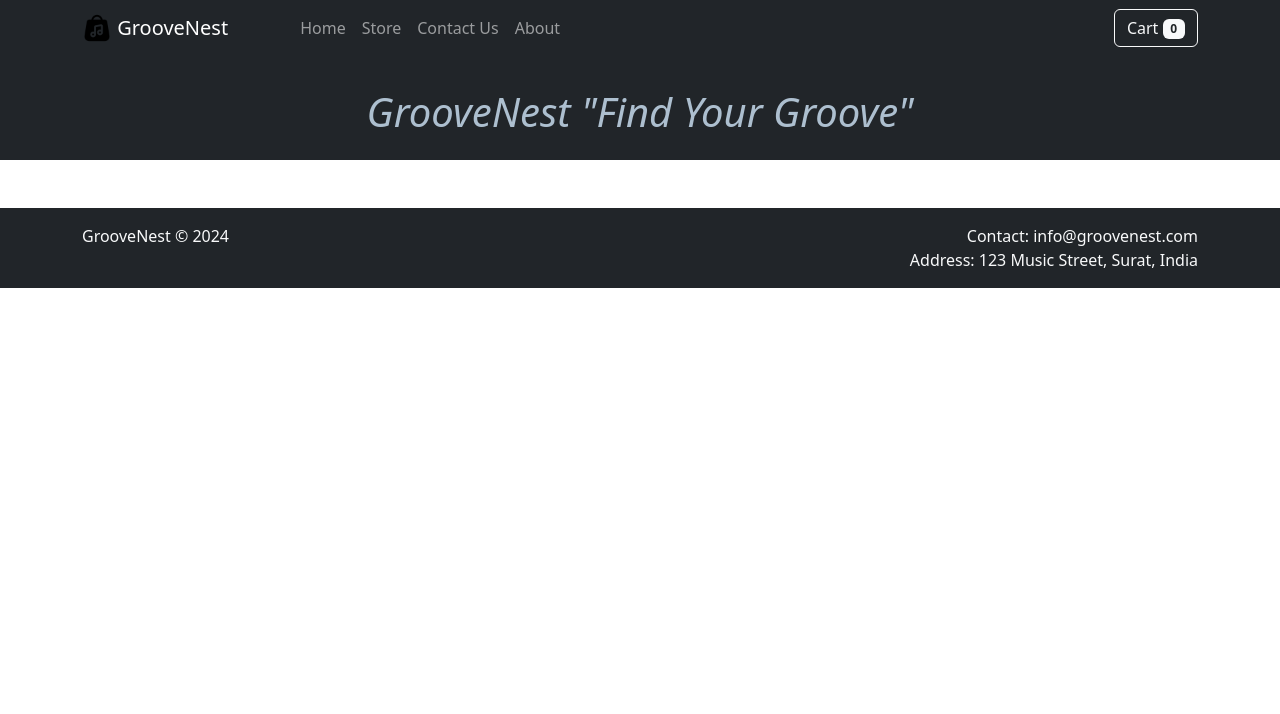
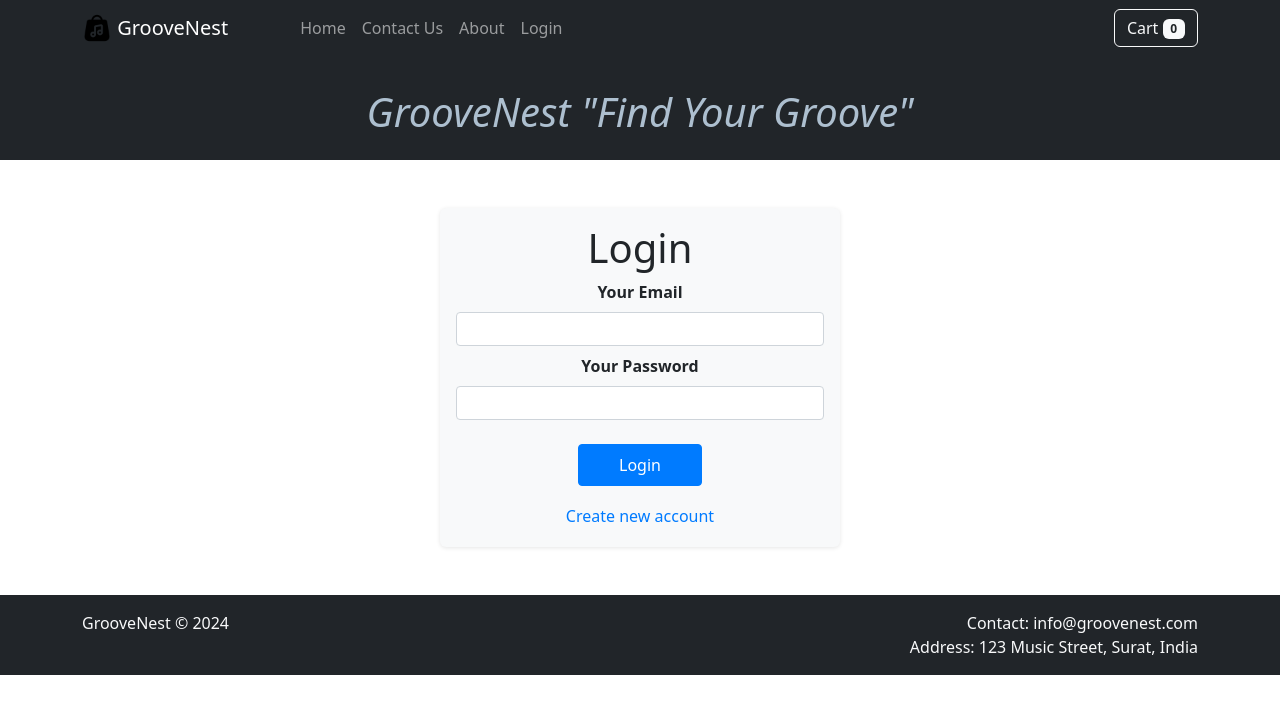
Before and after one commit to hrd05/E-Comm, a React (Create React App) app: page /login in a window 1280 px wide. Shown: the top 714 px of the page. Built offline with nearby package versions, Linux system fonts and the light colour scheme.

Commit message:
added login feature

```diff
--- a/src/App.js
+++ b/src/App.js
@@ -1,7 +1,9 @@
 
 // import { Container } from 'react-bootstrap';
 // import { Fragment } from 'react';
-import { BrowserRouter as Router, Routes, Route } from 'react-router-dom';
+import { BrowserRouter as Router, Routes, Route, Navigate } from 'react-router-dom';
+import { useContext } from 'react';
+import AuthContext from './Store/auth-context';
 import './App.css';
 import NavbarComponent from './components/Navbar/NavbarComponent';
 import AlbumList from './components/AlbumList';
@@ -11,6 +13,8 @@ import AboutPage from './components/Navbar/AboutPage';
 import Footer from './components/Footer';
 import Home from './components/Home';
 import ContactUs from './components/ContactUs';
+import AuthForm from './components/AuthForm';
+// import ProductDetail from './components/ProductDetail';
 
 const productsArr = [
   {
@@ -47,6 +51,8 @@ const productsArr = [
 
 function App() {
 
+  const authCtx = useContext(AuthContext);
+
 
   return (
     <CartProvider >
@@ -56,8 +62,10 @@ function App() {
           <Route path="/" element={<Home />} />
           <Route path="/contact-us" element={<ContactUs />} />
           <Route path="/home" element={<Home />} />
-          <Route path="/store" element={<AlbumList productsArr={productsArr} />} />
+          <Route path="/store" element={authCtx.isLogin ? <AlbumList productsArr={productsArr} /> : <Navigate to='/login' />} />
           <Route path="/about" element={<AboutPage />} />
+          <Route path='/login' element={<AuthForm />} />
+          {/* <Route path="/products/:id" element={<ProductDetail />} /> */}
         </Routes>
         <Footer />
       </Router>
--- /dev/null
+++ b/src/Store/auth-context.js
@@ -0,0 +1,43 @@
+import React, { useState } from "react";
+
+
+const AuthContext = React.createContext({
+    token: '',
+    isLogin: false,
+    login: (token) => { },
+    logout: () => { }
+})
+
+export const AuthContextProvider = (props) => {
+    const initialToken = localStorage.getItem('token');
+    const [token, setToken] = useState(initialToken);
+
+    const isUserLoggedIn = !!token;
+    // console.log(isUserLoggedIn);
+
+    const loginHandler = (token) => {
+        setToken(token);
+        localStorage.setItem('token', token);
+    }
+
+    const logoutHandler = () => {
+        setToken(null);
+        localStorage.removeItem('token');
+    }
+
+    const authContext = {
+        token: token,
+        isLogin: isUserLoggedIn,
+        login: loginHandler,
+        logout: logoutHandler
+    }
+
+    return (
+        <AuthContext.Provider value={authContext} >
+            {props.children}
+        </AuthContext.Provider>
+    )
+
+}
+
+export default AuthContext;
--- /dev/null
+++ b/src/components/AuthForm.js
@@ -0,0 +1,100 @@
+import { useState, useRef, useContext } from 'react';
+import classes from './AuthForm.module.css';
+import AuthContext from '../Store/auth-context';
+import { useNavigate } from 'react-router-dom';
+
+const AuthForm = () => {
+  const emailInputRef = useRef();
+  const passInputRef = useRef();
+  const [loading, setLoading] = useState(false);
+  const [isLogin, setIsLogin] = useState(true);
+  const authCtx = useContext(AuthContext);
+  const navigate = useNavigate();
+
+  const switchAuthModeHandler = () => {
+    setIsLogin((prevState) => !prevState);
+  };
+
+  const submitHandler = (event) => {
+    event.preventDefault();
+    const enteredEmail = emailInputRef.current.value;
+    const enteredPass = passInputRef.current.value;
+    setLoading(true);
+    // console.log(enteredEmail, enteredPass);
+    let url;
+    if (isLogin) {
+      url = 'https://identitytoolkit.googleapis.com/v1/accounts:signInWithPassword?key=AIzaSyBmFQ6auuxLz_r89VDTS1vfvmwLFi2modU'
+
+    }
+    else {
+      url = 'https://identitytoolkit.googleapis.com/v1/accounts:signUp?key=AIzaSyBmFQ6auuxLz_r89VDTS1vfvmwLFi2modU';
+    }
+    fetch(url,
+      {
+        method: 'POST',
+        body: JSON.stringify({
+          email: enteredEmail,
+          password: enteredPass,
+          returnSecureToken: true
+        }),
+        headers: {
+          'Content-Type': 'application/json'
+        }
+      }
+    ).then((res) => {
+      setLoading(false);
+      if (res.ok) {
+        return res.json();
+      }
+      else {
+        return res.json().then((data) => {
+          throw new Error(data.error.message);
+        })
+      }
+    })
+      .then((data) => {
+        // console.log(data.idToken);
+        authCtx.login(data.idToken);
+        navigate('/store');
+      })
+      .catch((err) => {
+        alert(err);
+      })
+  }
+
+  return (
+    <section className={classes.auth}>
+      <h1>{isLogin ? 'Login' : 'Sign Up'}</h1>
+      <form >
+        <div className={classes.control}>
+          <label htmlFor='email'>Your Email</label>
+          <input type='email' id='email' required ref={emailInputRef} />
+        </div>
+        <div className={classes.control}>
+          <label htmlFor='password'>Your Password</label>
+          <input
+            type='password'
+            id='password'
+            required
+            ref={passInputRef}
+          />
+        </div>
+        <div className={classes.actions}>
+          {!loading && <button onClick={submitHandler} >
+            {isLogin && !loading ? 'Login' : 'Create Account'}
+          </button>}
+          {loading && <p>Sending request...</p>}
+          <button
+            type='button'
+            className={classes.toggle}
+            onClick={switchAuthModeHandler}
+          >
+            {isLogin ? 'Create new account' : 'Login with existing account'}
+          </button>
+        </div>
+      </form>
+    </section>
+  );
+};
+
+export default AuthForm;
--- /dev/null
+++ b/src/components/AuthForm.module.css
@@ -0,0 +1,74 @@
+/* AuthForm.css */
+.auth {
+  margin: 3rem auto;
+  width: 95%;
+  max-width: 25rem;
+  border-radius: 6px;
+  background-color: #f8f9fa; /* Light background color */
+  box-shadow: 0 1px 4px rgba(0, 0, 0, 0.1);
+  padding: 1rem;
+  text-align: center;
+  color: #212529; /* Dark text color for contrast */
+}
+
+.auth h1 {
+  text-align: center;
+  color: #212529; /* Dark text color for contrast */
+}
+
+.control {
+  margin-bottom: 0.5rem;
+}
+
+.control label {
+  display: block;
+  color: #212529; /* Dark text color for contrast */
+  font-weight: bold;
+  margin-bottom: 0.5rem;
+}
+
+.control input {
+  font: inherit;
+  background-color: #ffffff; /* White background for input */
+  color: #212529; /* Dark text for input */
+  border-radius: 4px;
+  border: 1px solid #ced4da; /* Light border color */
+  width: 100%;
+  text-align: left;
+  padding: 0.25rem;
+}
+
+.actions {
+  margin-top: 1.5rem;
+  display: flex;
+  flex-direction: column;
+  align-items: center;
+}
+
+.actions button {
+  cursor: pointer;
+  font: inherit;
+  color: white;
+  background-color: #007bff; /* Primary button color */
+  border: 1px solid #007bff;
+  border-radius: 4px;
+  padding: 0.5rem 2.5rem;
+}
+
+.actions button:hover {
+  background-color: #0056b3; /* Darker shade for hover */
+  border-color: #0056b3;
+}
+
+.actions .toggle {
+  margin-top: 1rem;
+  background-color: transparent;
+  color: #007bff; /* Primary color for toggle */
+  border: none;
+  padding: 0.15rem 1.5rem;
+}
+
+.actions .toggle:hover {
+  background-color: transparent;
+  color: #0056b3; /* Darker shade for hover */
+}
--- a/src/components/Navbar/NavbarComponent.js
+++ b/src/components/Navbar/NavbarComponent.js
@@ -6,10 +6,12 @@ import "./NavbarComponent.css";
 import CartModal from "./CartModal";
 import CartContext from "../../Store/cart-context";
 import { FaMusic } from "react-icons/fa"; // Import Font Awesome icon
+import AuthContext from "../../Store/auth-context";
 
 const NavbarComponent = () => {
     const [show, setShow] = useState(false);
     const location = useLocation();
+    const authCtx = useContext(AuthContext);
 
     const handleClose = () => setShow(false);
     const handleShow = () => setShow(true);
@@ -43,18 +45,26 @@ const NavbarComponent = () => {
                     <Navbar.Collapse id="basic-navbar-nav">
                         <Nav className="align-content-center mx-5">
                             <Nav.Link as={Link} to="/home">Home</Nav.Link>
-                            <Nav.Link as={Link} to="/store">Store</Nav.Link>
+                            {authCtx.isLogin && <Nav.Link as={Link} to="/store">Store</Nav.Link>}
                             <Nav.Link as={Link} to="/contact-us">Contact Us</Nav.Link>
                             <Nav.Link as={Link} to="/about">About</Nav.Link>
+                            {!authCtx.isLogin && < Nav.Link as={Link} to="/login">Login</Nav.Link>}
                         </Nav>
                     </Navbar.Collapse>
-                    {location.pathname !== '/about' && (
+                    {location.pathname !== '/about' && location.pathname !== '/contact-us' && (
                         <Button variant="outline-light" onClick={handleShow}>
                             Cart <span className="badge bg-light text-dark">{cartQuantity}</span>
                         </Button>
                     )}
+                    {authCtx.isLogin && (
+                        <Button variant="outline-light" onClick={authCtx.logout}>
+                            Logout
+                        </Button>
+                    )}
                 </Container>
-            </Navbar>
+            </Navbar >
+            {
+                location.pathname !== '/contact-us' &&
                 <div id="heading" className="mt-5 p-3">
                     <h1 className="mt-4">GrooveNest <span>"Find Your Groove"</span></h1>
                     {location.pathname === '/home' && (
@@ -67,7 +77,9 @@ const NavbarComponent = () => {
 
                     )}
                 </div>
-            <CartModal totalAmount={totalAmount} show={show} onHide={handleClose} />
+            }
+
+            < CartModal totalAmount={totalAmount} show={show} onHide={handleClose} />
 
         </>
     );
--- /dev/null
+++ b/src/components/ProductDetail.js
@@ -0,0 +1,6 @@
+
+const ProductDetail = () => {
+
+}
+
+export default ProductDetail;
--- a/src/index.js
+++ b/src/index.js
@@ -5,8 +5,11 @@ import App from './App';
 
 import "../node_modules/react-bootstrap/dist/react-bootstrap";
 import "../node_modules/bootstrap/dist/css/bootstrap.css";
+import { AuthContextProvider } from './Store/auth-context';
 
 const root = ReactDOM.createRoot(document.getElementById('root'));
 root.render(
-  <App />
+  <AuthContextProvider>
+    <App />
+  </AuthContextProvider>
 );
```
Also changed, not shown: src/components/ContactUs.js (+16 -11 lines). Lines whose indentation alone changed are shown as unchanged.
